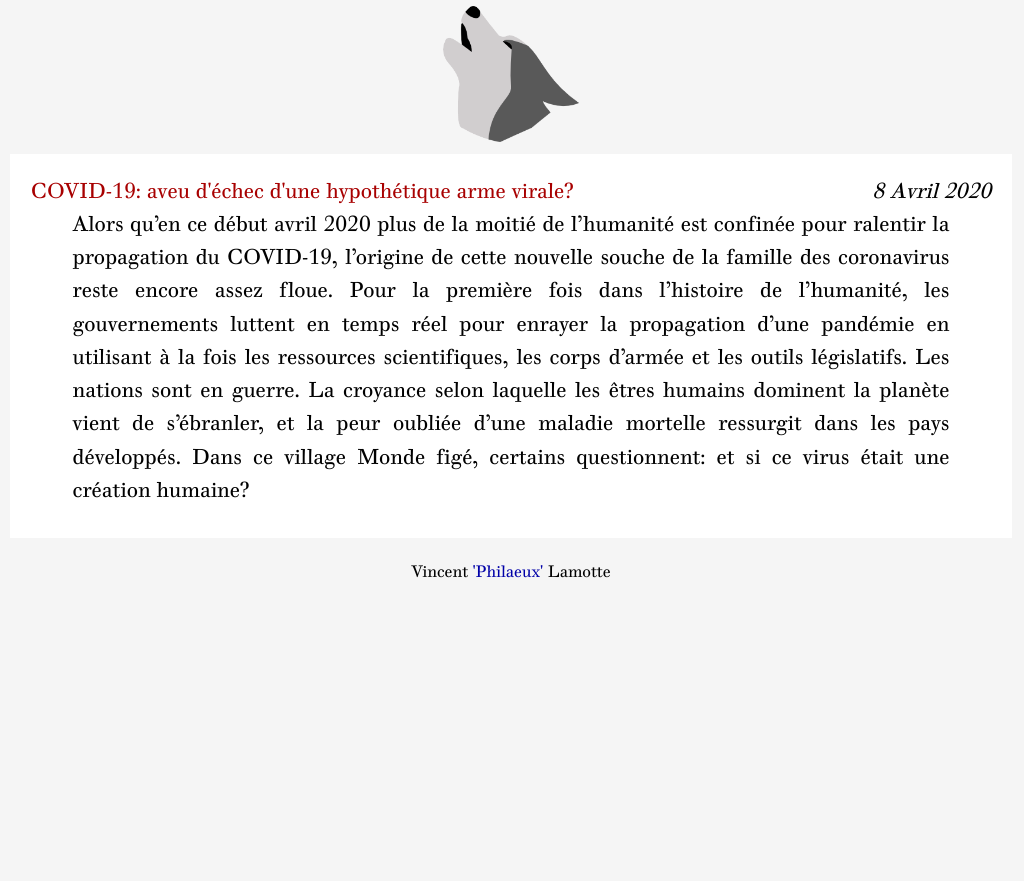
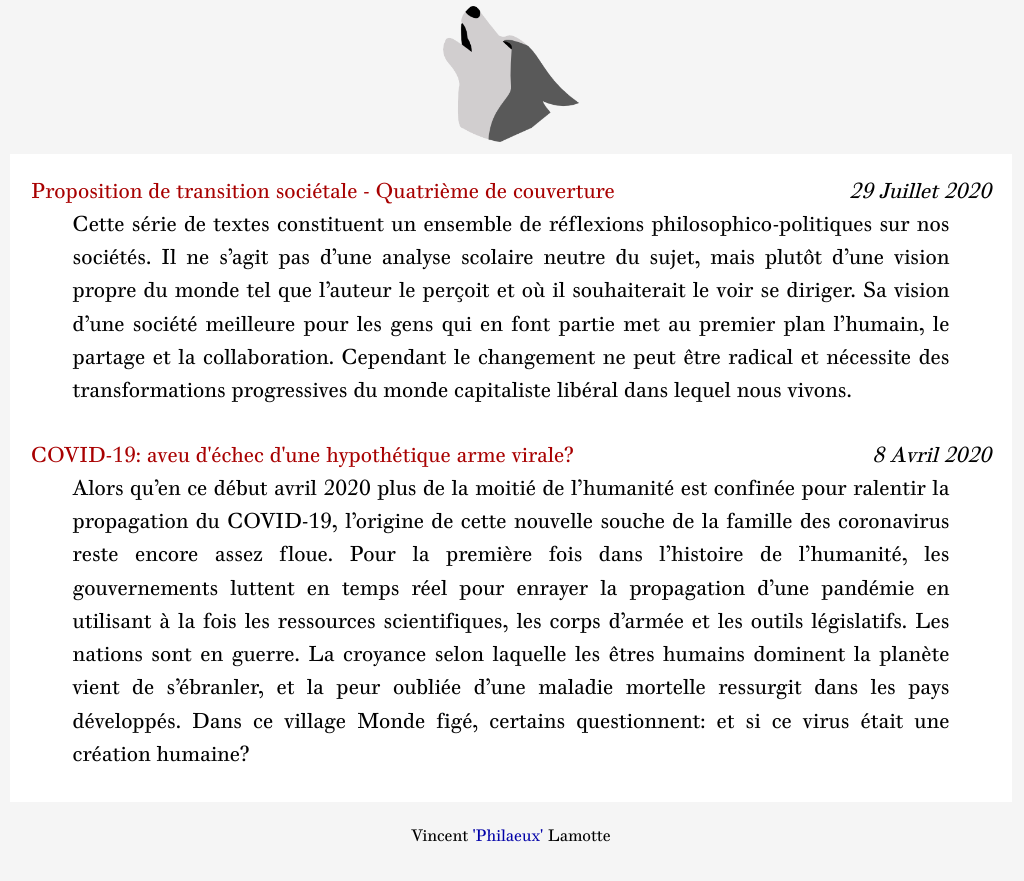
Before and after one commit to Philaeux/philaeux.github.io, a Jekyll site: the page built from index.html, in a window 1280 px wide. Shown: the top 881 px of the page, without its empty margins (129-1153 px from the left). Built offline with Jekyll 4.4.1, drawn with Linux system fonts in a browser that asks for light colours.

Commit message:
Societe 4e de couverture

```diff
--- /dev/null
+++ b/_posts/2020-07-29-societe-quatrieme.md
@@ -0,0 +1,12 @@
+---
+layout: post
+title: "Proposition de transition sociétale - Quatrième de couverture"
+excerpt_separator: <!--intro-->
+---
+
+Cette série de textes constituent un ensemble de réflexions philosophico-politiques sur nos sociétés.
+Il ne s'agit pas d'une analyse scolaire neutre du sujet, mais plutôt d'une vision propre du monde tel que l'auteur le perçoit et où il souhaiterait le voir se diriger.
+Sa vision d'une société meilleure pour les gens qui en font partie met au premier plan l'humain, le partage et la collaboration.
+Cependant le changement ne peut être radical et nécessite des transformations progressives du monde capitaliste libéral dans lequel nous vivons.
+
+<!--intro-->
```
Also changed, not shown: hof.md (+3 -2 lines), 1 other file.
